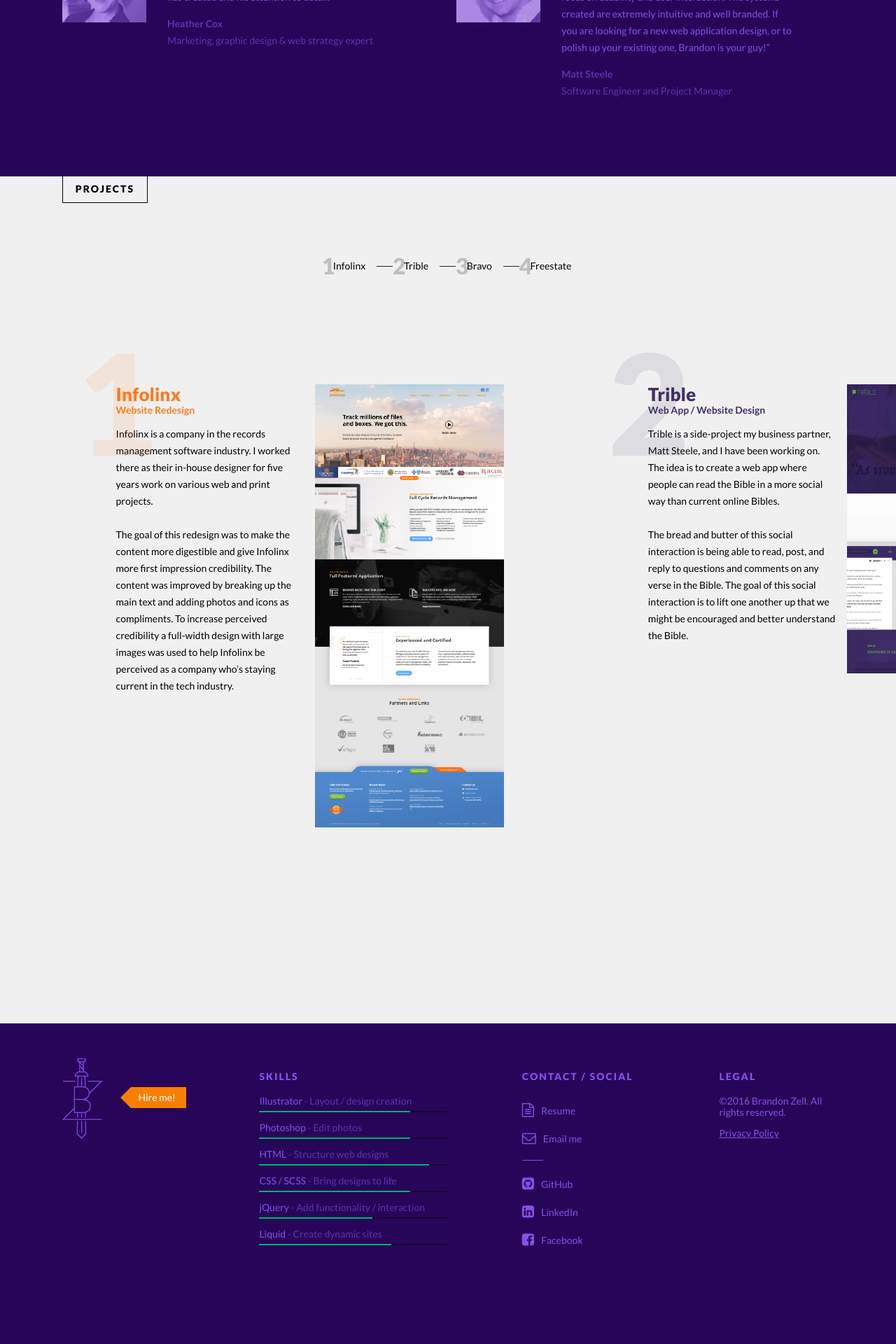
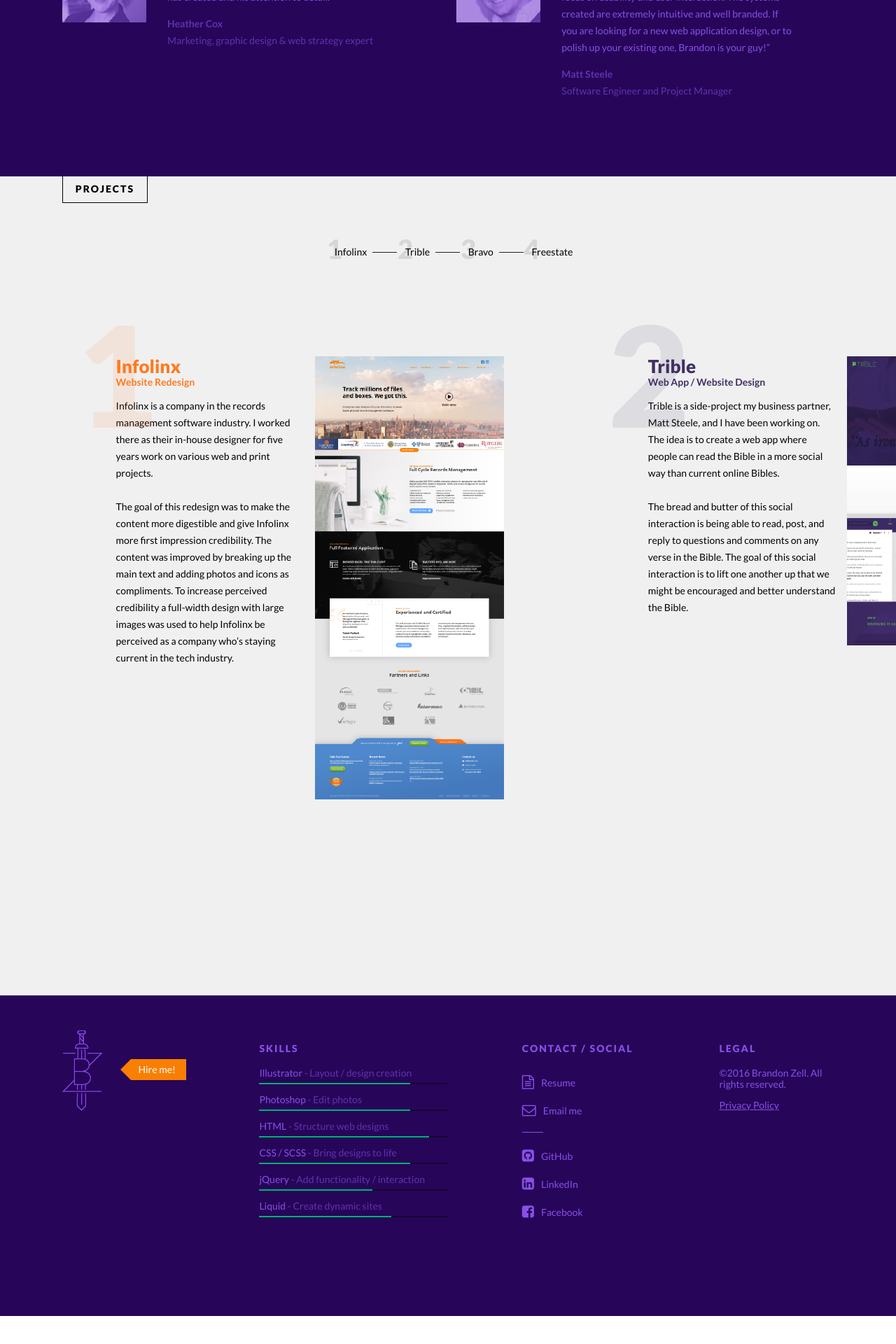
Before and after one commit to bzle/brandonz-me, a Jekyll site: the page built from index.html, in a window 1280 px wide. Shown: the part 857-2777 px from the top of the page at 70% size. Built offline with Jekyll 4.4.1, drawn with Linux system fonts in a browser that asks for light colours; nearby versions of some CDN libraries; after the commit the page ends 2737 px from its top, so only the background shows below that.

Commit message:
Updated '/css/style.scss' via CloudCannon

```diff
--- a/css/style.scss
+++ b/css/style.scss
@@ -919,18 +919,18 @@
 .project__link {
     background-color: $gray;
     display: inline-block;
-    margin: 10px;
-    padding: 10px 16px;
+    margin: 0 16px;
+    padding: 0 8px 0 12px;
     position: relative;
     z-index: 10;
 }
 .project__link span {
-    font-size: 32px;
+    font-size: 38px;
     font-weight: 900;
     position: absolute;
-    top: 0px;
-    left: 0px;
-    opacity: 0.2;
+    top: -18px;
+    left: 1px;
+    opacity: 0.1;
 }
 .projects__nav-line {
     background-color: $black;
```
